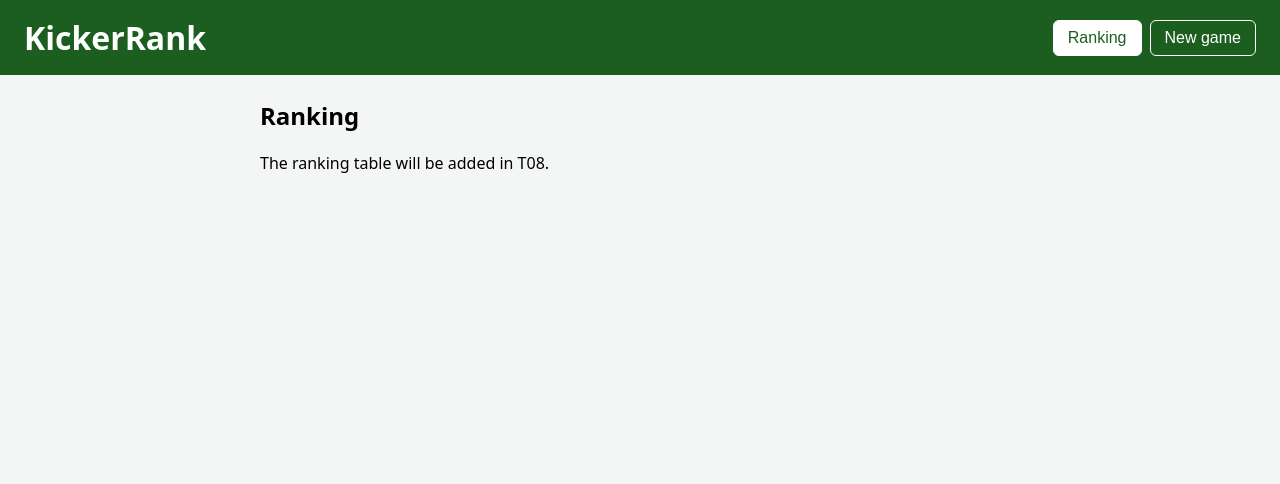
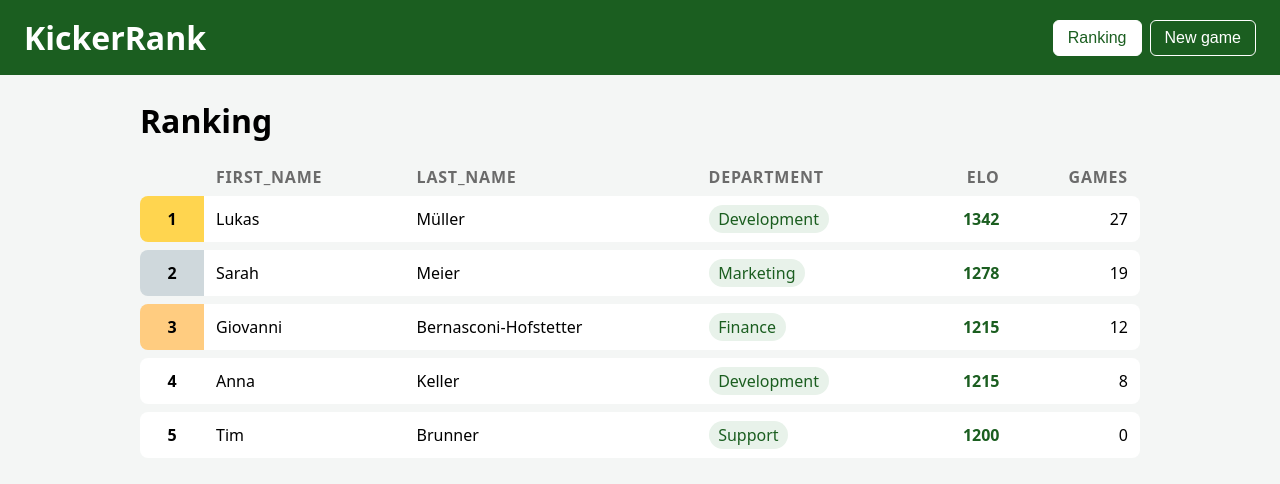
Before and after one commit to KURIBOH-BYTE/KickerRank, a plain HTML site: page presentation/index.html in a window 1280 px wide. Drawn offline with nearby package versions, Linux system fonts and the light colour scheme.

Commit message:
T08: Rangliste aus JSON-Testdaten mit Podium-Design

```diff
--- a/presentation/css/style.css
+++ b/presentation/css/style.css
@@ -17,6 +17,13 @@ header {
 
 header h1 {
   margin: 0;
+}
+
+h2 {
+  margin: 0 0 1rem;
+  font-size: 2rem;
+  color: black;
+
 }
 
 nav {
@@ -40,11 +47,79 @@ nav {
 }
 
 main {
-  max-width: 760px;                /* limited width on large screens */
-  margin: 1.5rem auto;             /* auto = centered */
-  padding: 0 1rem;                 /* space to the edge, important on phones */
+  max-width: 1000px;
+  margin: 1.5rem auto;
+  padding: 0 1rem;
+  align-items: center;
 }
 
 .hidden {
   display: none;
 }
+
+/* Ranking table */
+
+#ranking-table {
+  width: 100%;
+  border-spacing: 0 0.5rem;
+}
+
+#ranking-table th {
+  padding: 0 0.75rem;
+  text-align: left;
+  font-size: 1rem;
+  color: #6b6b6b;
+  text-transform: uppercase;
+  letter-spacing: 0.05em;
+}
+
+#ranking-table td {
+  padding: 0.75rem;
+  border-collapse: separate;
+  background: white;
+}
+
+#ranking-table td:first-child {
+  border-radius: 8px 0 0 8px;
+  font-weight: bold;
+  width: 2.5rem;
+  text-align: center;
+}
+
+#ranking-table td:last-child {
+  border-radius: 0 8px 8px 0;
+}
+
+#ranking-table .number {
+  text-align: right;
+}
+
+#ranking-table .department {
+  padding: 0.2rem 0.6rem;
+  background: #e8f2ea;
+  border-radius: 1000px;
+  color: #1b5e20;
+  font-size: 1rem;
+}
+#ranking-table .number-elo {
+  font-weight: bold;
+  font-size: 1rem;
+  color: #1b5e20;
+}
+
+#ranking-table th[data-key="elo"],
+#ranking-table th[data-key="games_played"] {
+  text-align: right;
+}
+
+#ranking-table tbody tr:first-child td:first-child {
+  background: #ffd54f;
+}
+
+#ranking-table tbody tr:nth-child(2) td:first-child {
+  background: #cfd8dc;
+}
+
+#ranking-table tbody tr:nth-child(3) td:first-child {
+  background: #ffcc80;
+}
--- a/presentation/index.html
+++ b/presentation/index.html
@@ -18,7 +18,20 @@
   <main>
     <section id="ranking" class="page-section">
       <h2>Ranking</h2>
-      <p>The ranking table will be added in T08.</p>
+      <table id="ranking-table">
+        <thead>
+          <tr>
+            <th data-key="place"></th>
+            <th data-key="name">First_name</th>
+            <th data-key="last_name">Last_name</th>
+            <th data-key="department">Department</th>
+            <th data-key="elo">Elo</th>
+            <th data-key="games_played">Games</th>
+          </tr>
+        </thead>
+        <tbody id="ranking-table-body">
+        </tbody>
+      </table>
     </section>
 
     <section id="new-game" class="page-section hidden">
--- a/presentation/js/main.js
+++ b/presentation/js/main.js
@@ -1,3 +1,6 @@
+
+
+
 $(".nav-button").on("click", function () {
     $(".nav-button").removeClass("active");
     $(this).addClass("active");
@@ -7,3 +10,28 @@ $(".nav-button").on("click", function () {
     const sectionId = $(this).data("section");
     $("#" + sectionId).removeClass("hidden");
 });
+
+function fetchRanking(){
+    $.getJSON("test_data/ranking.json").done(renderRanking);
+}
+
+
+function renderRanking(players) {
+    const tbody = $("#ranking-table-body");
+    tbody.empty();
+    players.forEach((player, index) => {
+        const place = index + 1;
+        const row = $("<tr></tr>");
+        row.append(`<td>${place}</td>`);
+        row.append(`<td>${player.first_name}</td>`);
+        row.append(`<td cal>${player.last_name}</td>`);
+        row.append(`<td><span class="department">${player.department}</span></td>`);
+        row.append(`<td class="number number-elo">${player.elo}</td>`);
+        row.append(`<td class="number">${player.games_played}</td>`);
+        tbody.append(row);
+    });
+}
+
+$(document).ready(function() {
+    fetchRanking();
+});
--- /dev/null
+++ b/presentation/test_data/ranking.json
@@ -0,0 +1,7 @@
+[
+  {"id": 3, "first_name": "Lukas", "last_name": "Müller", "department": "Development", "elo": 1342, "games_played": 27},
+  {"id": 1, "first_name": "Sarah", "last_name": "Meier", "department": "Marketing", "elo": 1278, "games_played": 19},
+  {"id": 5, "first_name": "Giovanni", "last_name": "Bernasconi-Hofstetter", "department": "Finance", "elo": 1215, "games_played": 12},
+  {"id": 2, "first_name": "Anna", "last_name": "Keller", "department": "Development", "elo": 1215, "games_played": 8},
+  {"id": 4, "first_name": "Tim", "last_name": "Brunner", "department": "Support", "elo": 1200, "games_played": 0}
+]
```
Also changed, not shown: 1 other file.
